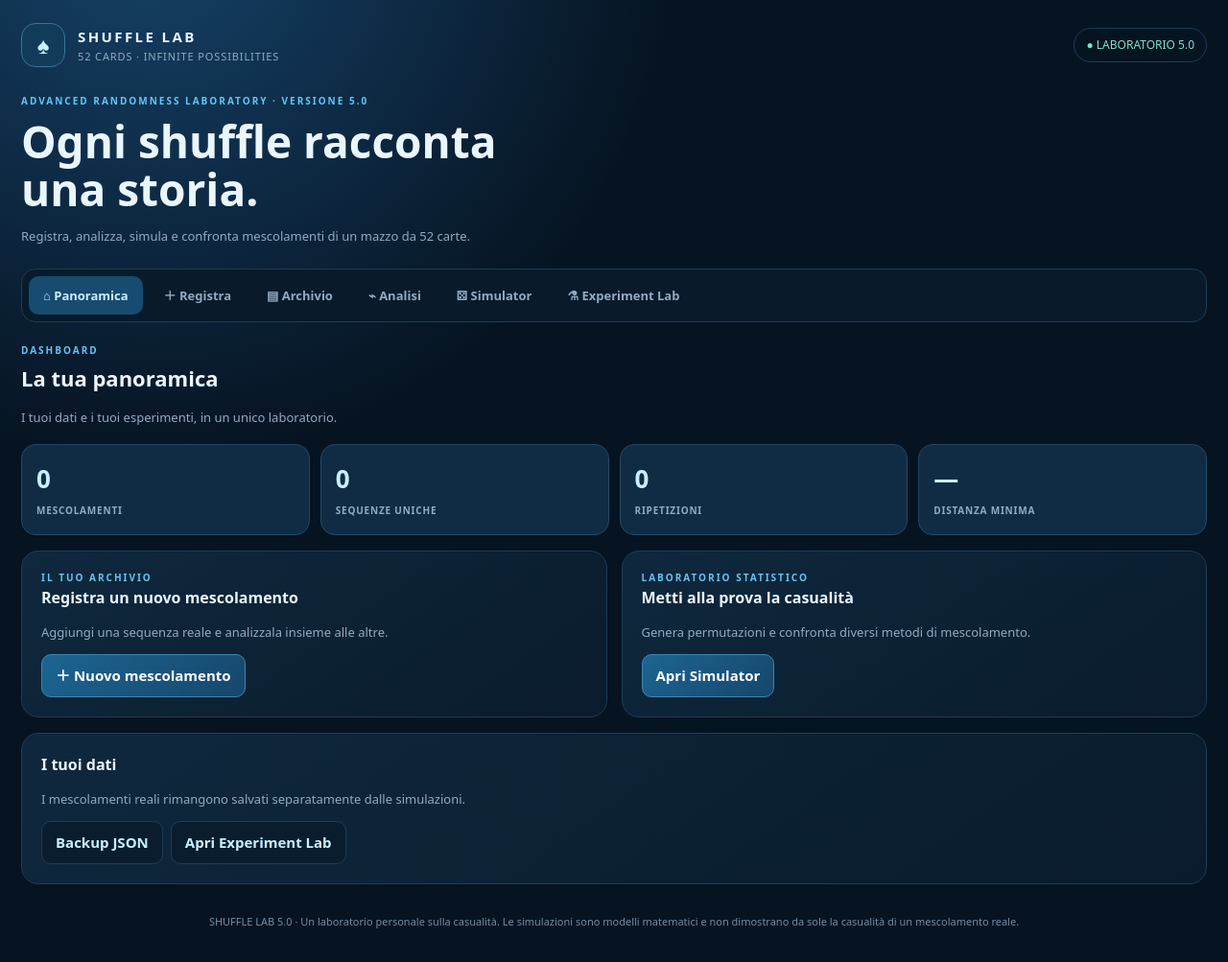
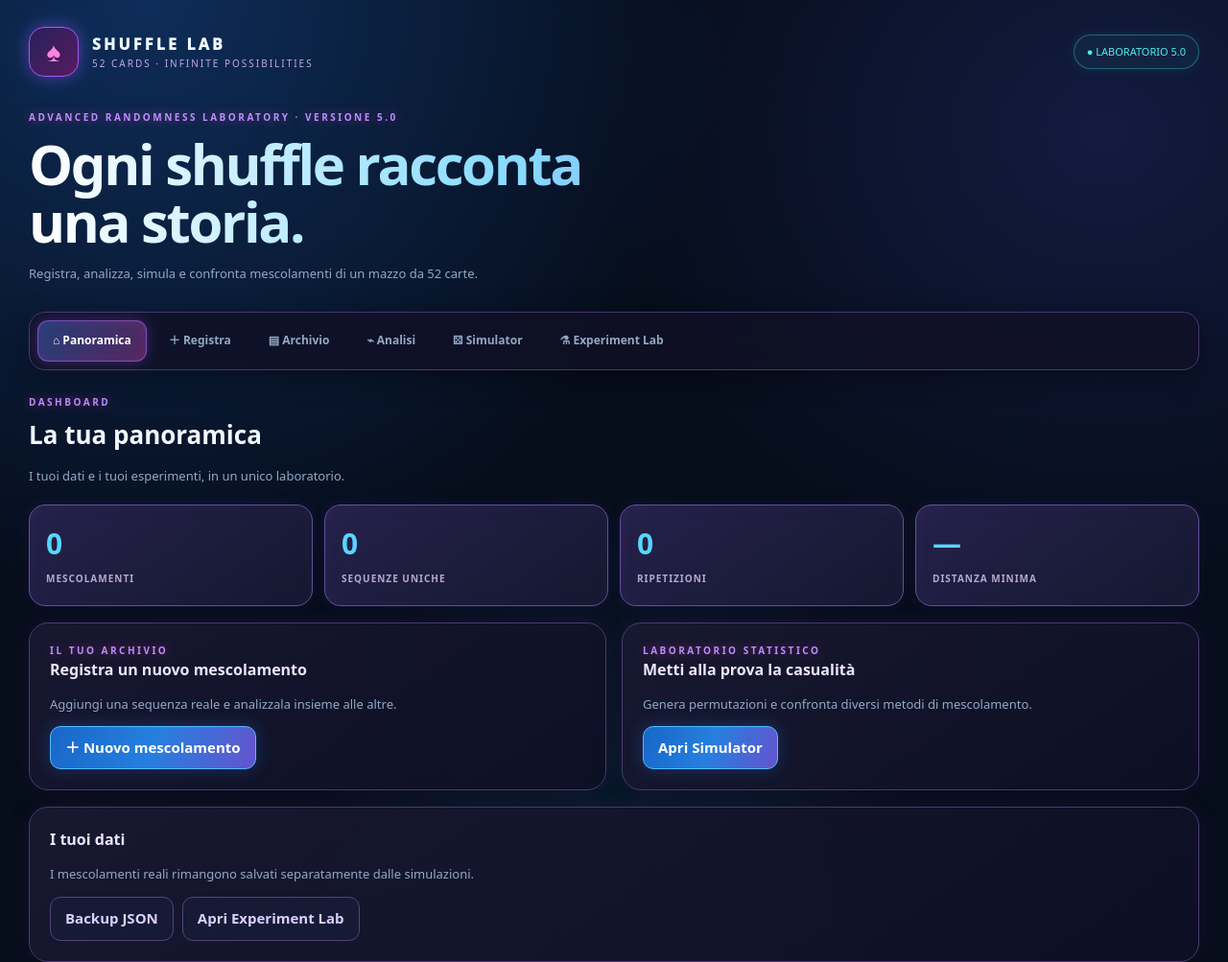
Before and after one commit to blackiebetha/ShuffleLab, a plain HTML site: page index.html in a window 1280 px wide. Shown: the top 1003 px of the page at 96% size. Drawn offline with Linux system fonts and the light colour scheme.

Commit message:
Update index.html

```diff
--- a/index.html
+++ b/index.html
@@ -8,87 +8,206 @@
 <link rel="manifest" href="./manifest.json">
 <title>Shuffle Lab 5.0</title>
 
+
+
 <style>
+
 :root{
- --bg:#061321;--panel:#0d2033;--panel2:#102941;
- --line:#1d3d58;--text:#eaf6ff;--muted:#91abc1;
- --blue:#65c4f4;--blue2:#318fca;--ice:#c9efff;
- --green:#7ce0c6;--red:#ff8fa8;
-}
+ --bg:#060d1b;
+ --panel:#0c1b30;
+ --panel2:#122744;
+ --line:#25466c;
+ --text:#eff8ff;
+ --muted:#91a9c5;
+ --blue:#42c5ff;
+ --blue2:#287bea;
+ --ice:#c9efff;
+ --cyan:#48f0ed;
+ --purple:#8065ed;
+ --pink:#bd8cff;
+ --green:#62e6c2;
+ --red:#ff779c;
+ --glow:0 0 25px #278bff22;
+}
+
 *{box-sizing:border-box}
+html{scroll-behavior:smooth}
 body{
  margin:0;min-height:100vh;color:var(--text);
- background:radial-gradient(ellipse at 12% -8%,#16436a,transparent 35%),var(--bg);
- font:15px/1.55 system-ui,sans-serif
+background:
+ radial-gradient(ellipse at 12% 0%,#123d78aa,transparent 38%),
+ radial-gradient(ellipse at 90% 12%,#26307866,transparent 32%),
+ radial-gradient(ellipse at 50% 100%,#07506b55,transparent 40%),
+ var(--bg);
+ font:15px/1.55 system-ui,sans-serif;
 }
 button,input,select{font:inherit}
 button{cursor:pointer}
-.app{max-width:1300px;margin:auto;padding:24px 22px 100px}
-.topbar{display:flex;justify-content:space-between;align-items:center;margin-bottom:28px}
-.brand{display:flex;align-items:center;gap:13px}
-.brandmark{width:46px;height:46px;display:grid;place-items:center;border:1px solid #39739b;border-radius:15px;background:#123b59;color:var(--ice);font-size:24px}
-.brandname{font-weight:900;letter-spacing:.16em}
-.brandtag{font-size:11px;color:var(--muted);letter-spacing:.08em}
-.status{font-size:12px;color:var(--green);border:1px solid var(--line);padding:8px 12px;border-radius:30px}
-.welcome{margin:10px 0 24px}
-.eyebrow{font-size:10px;letter-spacing:.2em;color:var(--blue);font-weight:850;text-transform:uppercase}
-h1{font-size:clamp(30px,5vw,46px);line-height:1.1;margin:8px 0}
+.app{max-width:1500px;margin:auto;padding:28px 30px 100px}
+.topbar{display:flex;justify-content:space-between;align-items:center;margin-bottom:35px}
+.brand{display:flex;align-items:center;gap:14px}
+.brandmark{
+ width:52px;height:52px;display:grid;place-items:center;
+ border:1px solid #a855f7;border-radius:16px;
+ background:linear-gradient(135deg,#28205b,#571c61);
+ color:#ff83df;font-size:28px;
+ box-shadow:0 0 15px #a855f766,0 0 35px #387bff33;
+}
+.brandname{font-weight:950;letter-spacing:.2em;font-size:16px}
+.brandtag{font-size:10px;color:#c0a6e9;letter-spacing:.2em;text-transform:uppercase}
+.status{
+ font-size:11px;color:var(--cyan);
+ border:1px solid #39f5ed55;background:#39f5ed0d;
+ padding:8px 13px;border-radius:30px;
+ box-shadow:0 0 14px #39f5ed18;
+}
+.welcome{margin:20px 0 30px}
+.eyebrow{
+ font-size:10px;letter-spacing:.25em;
+ color:var(--pink);font-weight:900;text-transform:uppercase;
+ text-shadow:0 0 12px #ff4fc877;
+}
+h1{
+ font-size:clamp(36px,5vw,58px);
+ line-height:1.05;margin:10px 0;letter-spacing:-.04em;
+
+background:linear-gradient(90deg,#ffffff,#8bdcff 40%,#6d9dff 75%,#bd8cff);
+-webkit-background-clip:text;
+background-clip:text;
+color:transparent;
+
+}
 .welcome p,.sub{color:var(--muted);font-size:13px}
-.nav{display:flex;flex-wrap:wrap;gap:7px;padding:7px;background:#091a2a;border:1px solid var(--line);border-radius:15px;margin-bottom:22px}
-.nav button{border:0;background:transparent;color:var(--muted);padding:10px 15px;border-radius:10px;font-size:13px;font-weight:750}
-.nav button.active,.nav button:hover{background:#174b70;color:var(--ice)}
+.nav{
+ display:flex;flex-wrap:wrap;gap:7px;padding:8px;
+ background:#111126cc;border:1px solid #47376e;
+ border-radius:17px;margin-bottom:26px;
+ backdrop-filter:blur(18px);
+ box-shadow:0 8px 30px #0005;
+}
+.nav button{
+ border:1px solid transparent;background:transparent;
+ color:var(--muted);padding:11px 15px;
+ border-radius:11px;font-size:12px;font-weight:850;
+ transition:all .2s;
+}
+.nav button.active,.nav button:hover{
+ background:linear-gradient(120deg,#253e78,#54265f);
+ color:white;border-color:#b56bff88;
+ box-shadow:0 0 15px #a855f755,inset 0 0 12px #ff4fc81a;
+}
 .view{display:none}
-.view.active{display:block}
-.section-head{margin:4px 0 18px}
-.section-head h2{font-size:22px;margin:4px 0}
-.panel{background:linear-gradient(145deg,#102a40ed,#0a1c2ded);border:1px solid var(--line);border-radius:18px;padding:20px;margin-bottom:16px;min-width:0}
-.panel h3{font-size:16px;margin:0 0 5px}
-.grid{display:grid;grid-template-columns:repeat(2,minmax(0,1fr));gap:15px}
-.stats{display:grid;grid-template-columns:repeat(4,minmax(0,1fr));gap:11px;margin-bottom:16px}
-.stat{background:#102c44;border:1px solid #234965;border-radius:15px;padding:15px}
-.stat b{display:block;font-size:26px;color:var(--ice);overflow-wrap:anywhere}
-.stat span{font-size:10px;color:var(--muted);font-weight:800;letter-spacing:.08em}
-label{display:block;color:var(--ice);font-size:12px;font-weight:750;margin:13px 0 6px}
-input,select{width:100%;background:#071827;border:1px solid #294a64;border-radius:10px;padding:11px;color:var(--text)}
-input:focus,select:focus{outline:2px solid #65c4f455;border-color:var(--blue)}
-.actions{display:flex;flex-wrap:wrap;gap:8px;margin-top:13px}
+.view.active{display:block;animation:appear .35s ease}
+@keyframes appear{
+ from{opacity:0;transform:translateY(9px)}
+ to{opacity:1;transform:translateY(0)}
+}
+.section-head{margin:4px 0 20px}
+.section-head h2{font-size:26px;margin:5px 0}
+.panel{
+ background:linear-gradient(145deg,#191932eF,#0d1025f2);
+ border:1px solid #493b70;border-radius:20px;
+ padding:21px;margin-bottom:17px;min-width:0;
+ box-shadow:0 0 22px #a855f718,0 12px 30px #0003;
+ backdrop-filter:blur(16px);
+}
+.panel h3{font-size:16px;margin:0 0 5px;color:#eee5ff}
+.grid{display:grid;grid-template-columns:repeat(2,minmax(0,1fr));gap:16px}
+.stats{display:grid;grid-template-columns:repeat(4,minmax(0,1fr));gap:12px;margin-bottom:17px}
+.stat{
+ background:linear-gradient(145deg,#25214b,#14182f);
+ border:1px solid #62509a;border-radius:17px;padding:17px;
+ box-shadow:inset 0 0 20px #a855f70c,0 0 15px #a855f714;
+}
+.stat b{
+ display:block;font-size:30px;
+background:linear-gradient(90deg,#55d9ff,#82aaff,#b99aff);
+-webkit-background-clip:text;
+background-clip:text;
+color:transparent;
+overflow-wrap:anywhere;
+}
+.stat span{font-size:10px;color:#b5a9d2;font-weight:850;letter-spacing:.1em}
+label{display:block;color:#e0caff;font-size:12px;font-weight:800;margin:13px 0 6px}
+input,select{
+ width:100%;background:#0b1025;border:1px solid #514477;
+ border-radius:11px;padding:12px;color:var(--text);
+}
+input:focus,select:focus{
+ outline:2px solid #a855f755;border-color:var(--pink);
+ box-shadow:0 0 14px #a855f733;
+}
+.actions{display:flex;flex-wrap:wrap;gap:9px;margin-top:14px}
 .action,.secondary,.danger{
- border-radius:10px;padding:10px 14px;font-weight:750;border:1px solid var(--line)
-}
-.action{background:linear-gradient(135deg,#1c6592,#17466b);color:white;border-color:#3c86b3}
-.secondary{background:#0a1d2e;color:var(--ice)}
-.danger{background:#351e31;color:#ffdce8;border-color:#70405c}
+ border-radius:11px;padding:10px 15px;font-weight:850;
+ border:1px solid var(--line);transition:.2s;
+}
+
+.action{
+ background:linear-gradient(110deg,#1767c8,#267fe0,#6553ce);
+ color:white;
+ border-color:#55baff;
+ box-shadow:0 0 17px #318bff44;
+}
+.action:hover{
+ filter:brightness(1.2);
+ transform:translateY(-2px);
+ box-shadow:0 0 24px #38bdf866;
+}
+
+.secondary{background:#171a35;color:#d9d0ff;border-color:#514477}
+.secondary:hover{border-color:var(--pink);box-shadow:0 0 14px #ff4fc833}
+.danger{background:#351b36;color:#ffdce8;border-color:#914a81}
 .message{font-size:13px;color:var(--muted);margin-top:10px;min-height:20px}
 .good{color:var(--green)}.bad{color:var(--red)}
-.empty{padding:20px;text-align:center;color:var(--muted);border:1px dashed #31516b;border-radius:12px}
-.list{display:flex;flex-direction:column;gap:8px;margin-top:12px}
-.item{display:flex;justify-content:space-between;align-items:center;gap:12px;background:#091b2b;border:1px solid var(--line);padding:11px;border-radius:11px}
+.empty{padding:22px;text-align:center;color:var(--muted);border:1px dashed #66518a;border-radius:13px}
+.list{display:flex;flex-direction:column;gap:9px;margin-top:13px}
+.item{
+ display:flex;justify-content:space-between;align-items:center;gap:12px;
+ background:#10152c;border:1px solid #3b3c65;padding:12px;border-radius:12px;
+}
 .item small{color:var(--muted)}
-.tablewrap{overflow:auto;border:1px solid var(--line);border-radius:11px}
+.tablewrap{overflow:auto;border:1px solid #49416d;border-radius:12px}
 table{border-collapse:collapse;width:100%;font-size:12px;min-width:440px}
-th,td{text-align:left;padding:9px;border-bottom:1px solid var(--line)}
-th{background:#0a1d2d;color:var(--muted)}
-td{color:var(--ice)}
-.cardgrid{display:grid;grid-template-columns:repeat(13,minmax(0,1fr));gap:5px;margin-top:12px}
-.pick{padding:7px 0;border-radius:7px;background:#e5f3fc;color:#142d43;border:1px solid #9ebfd5;font-size:12px;font-weight:850}
-.pick.red{color:#c53d55}.pick:disabled{opacity:.2}
-.mode-tabs{display:grid;grid-template-columns:1fr 1fr;gap:12px;margin:14px 0}
-.mode{background:#091b2b;border:1px solid var(--line);border-radius:14px;padding:16px;text-align:left;color:var(--text)}
-.mode.active{border-color:var(--blue);background:#12334c;box-shadow:0 0 0 2px #65c4f422}
-.mode b{display:block;font-size:16px;color:var(--ice)}
+th,td{text-align:left;padding:10px;border-bottom:1px solid #393456}
+th{background:#1b1b3b;color:#c6b8e4}
+td{color:#e4dcff}
+.cardgrid{display:grid;grid-template-columns:repeat(13,minmax(0,1fr));gap:5px;margin-top:13px}
+.pick{
+ padding:7px 0;border-radius:7px;background:#eaf5ff;
+ color:#142d43;border:1px solid #c6a8f9;font-size:12px;font-weight:850;
+}
+.pick.red{color:#c53d78}
+.pick:disabled{opacity:.2}
+.mode-tabs{display:grid;grid-template-columns:1fr 1fr;gap:12px;margin:15px 0}
+.mode{
+ background:#11152c;border:1px solid #514477;
+ border-radius:15px;padding:17px;text-align:left;color:var(--text);
+}
+
+.mode.active{
+ border-color:#42c5ff;
+ background:linear-gradient(135deg,#163c68,#27366c);
+ box-shadow:0 0 20px #38bdf833;
+}
+
+.mode b{display:block;font-size:16px;color:#f0ddff}
 .mode small{color:var(--muted)}
-.heat-scroll{overflow:auto;max-height:620px;border:1px solid var(--line);border-radius:10px}
+.heat-scroll{overflow:auto;max-height:620px;border:1px solid #49416d;border-radius:11px}
 .heatmap{display:grid;grid-template-columns:repeat(53,20px);gap:2px;padding:8px;width:max-content}
-.heat-cell{height:20px;width:20px;border-radius:3px;font-size:8px;display:grid;place-items:center;background:#102941;color:#d9f2ff}
-.heat-head{background:#174b70;color:white;font-size:8px}
-.heat-row{background:#174b70;color:white}
-.heat-cell.selected{outline:2px solid white}
+.heat-cell{
+ height:20px;width:20px;border-radius:3px;font-size:8px;
+ display:grid;place-items:center;background:#171c3b;color:#e9dcff;
+}
+.heat-head,.heat-row{background:#493075;color:white}
+.heat-head{font-size:8px}
+.heat-cell.selected{outline:2px solid #ff8cde;box-shadow:0 0 10px #ff4fc8}
 .dist{display:flex;align-items:center;gap:8px;margin:6px 0;font-size:12px}
-.dist span:first-child{width:55px;color:var(--ice)}
-.dist-track{height:8px;flex:1;background:#061321;border-radius:8px;overflow:hidden}
-.dist-track i{display:block;height:100%;background:linear-gradient(90deg,#318fca,#a1e3ff)}
+.dist span:first-child{width:55px;color:#e4d4ff}
+.dist-track{height:8px;flex:1;background:#090d1e;border-radius:8px;overflow:hidden}
+.dist-track i{display:block;height:100%;background:linear-gradient(90deg,#387bff,#a855f7,#ff4fc8)}
 .note{font-size:12px;color:var(--muted);margin-top:12px}
-.footer{text-align:center;color:#718da4;font-size:11px;margin-top:30px}
+.footer{text-align:center;color:#827a9e;font-size:11px;margin-top:30px}
 .hidden{display:none!important}
 @media(max-width:850px){
  .grid{grid-template-columns:1fr}
@@ -97,12 +216,18 @@ td{color:var(--ice)}
 }
 @media(max-width:560px){
  .app{padding:15px 12px 100px}
- .nav{position:fixed;z-index:20;bottom:8px;left:8px;right:8px;background:#081827f5;backdrop-filter:blur(14px);justify-content:space-around;margin:0;padding:5px}
+ .nav{
+  position:fixed;z-index:20;bottom:8px;left:8px;right:8px;
+  background:#111126f5;backdrop-filter:blur(18px);
+  justify-content:space-around;margin:0;padding:5px;
+  border-color:#554178;
+ }
  .nav button{flex:1;padding:9px 3px;font-size:10px}
  .panel{padding:15px}
  .item{align-items:flex-start}
 }
 </style>
+
 </head>
 
 <body>
```
